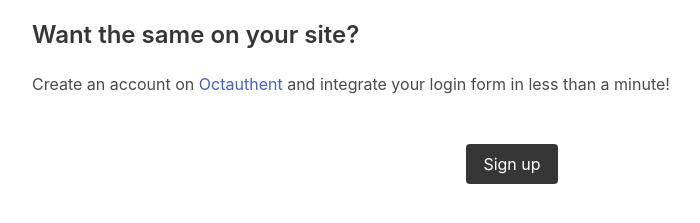
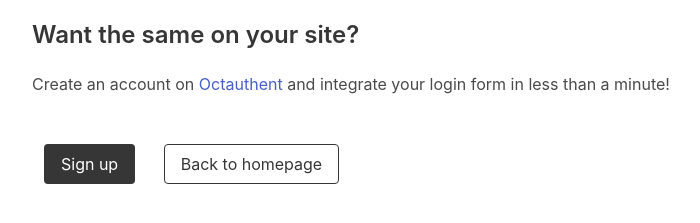
Before and after one commit to octauthent/octauthent-demo, a plain HTML site: page private.html in a window 1280 px wide. Shown: the part 175-398 px from the top of the page, without its empty margins (128-828 px from the left). Drawn offline with nearby package versions, Linux system fonts and the light colour scheme.

Commit message:
Add 'back to homepage' button

```diff
--- a/private.html
+++ b/private.html
@@ -62,12 +62,15 @@
                 </p>
               </div>
               <div class="block mt-6">
-                <p class="has-text-centered">
+                <p class="">
                   <a
                     href="https://app.octauthent.com/login"
                     target="_blank"
-                    class="button is-dark"
+                    class="button is-dark mx-3"
                     >Sign up</a
+                  >
+                  <a href="/" class="button is-outlined is-dark mx-3"
+                    >Back to homepage</a
                   >
                 </p>
               </div>
```
